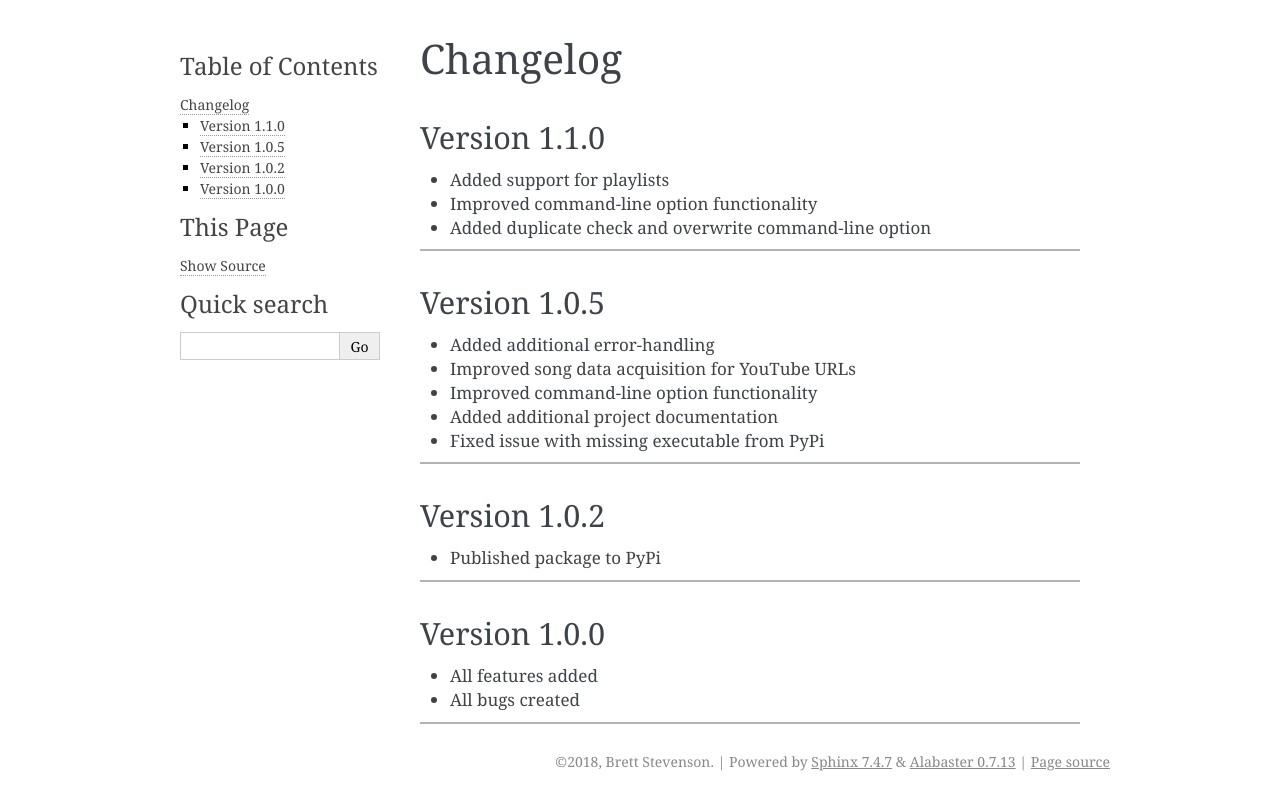
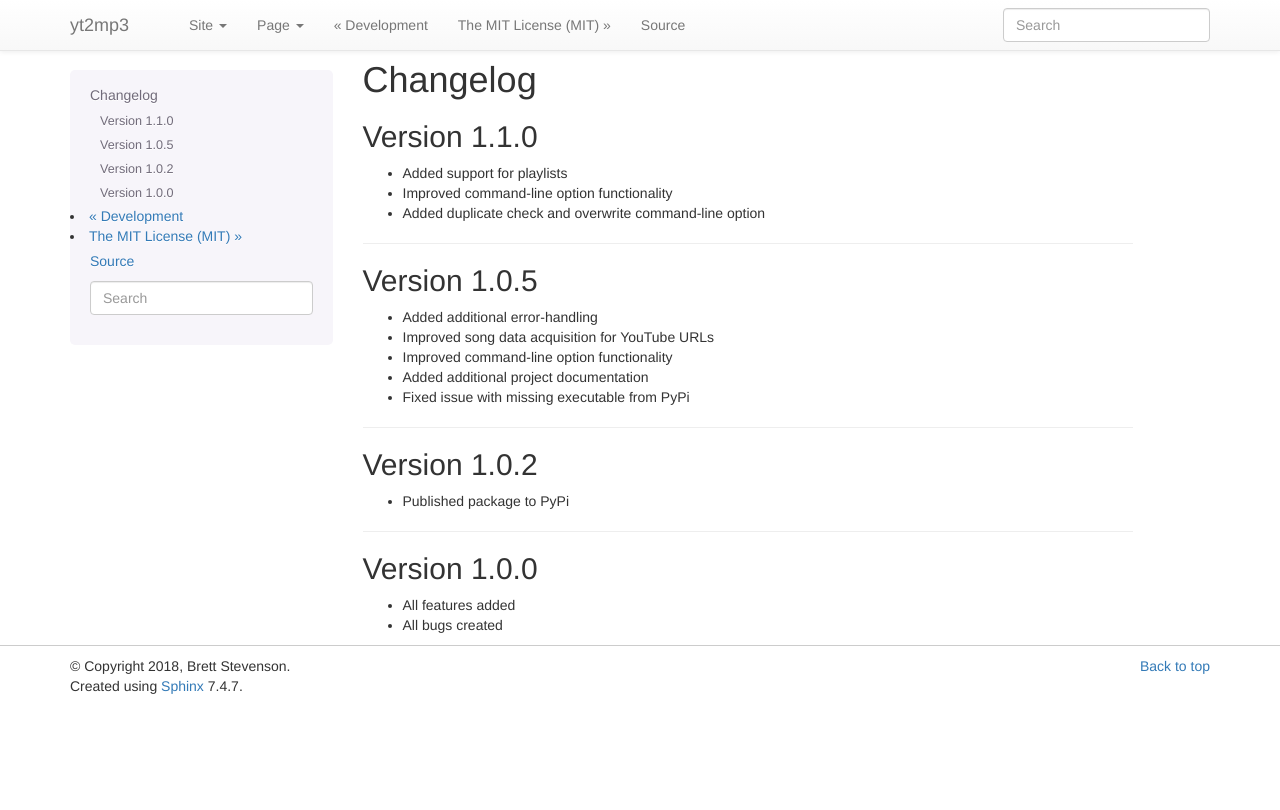
Before and after one commit to tterb/yt2mp3, a Sphinx documentation site: the page built from docs/source/changes.rst, in a window 1280 px wide. Shown: the top 810 px of the page. Built offline with Sphinx 7.4.7, drawn with Linux system fonts in a browser that asks for light colours; formulas are drawn with MathJax 3; part of the change alters nothing that is shown.

Commit message:
:books: Update program documentation

```diff
--- a/docs/source/changes.rst
+++ b/docs/source/changes.rst
@@ -33,5 +33,3 @@ Version 1.0.0
 
 * All features added
 * All bugs created
-
---------------------------------
--- a/docs/source/conf.py
+++ b/docs/source/conf.py
@@ -8,13 +8,21 @@
 
 # -- Path setup --------------------------------------------------------------
 
+import sys
+import os
+try:
+    import sphinx_bootstrap_theme
+except ImportError:
+    sphinx_bootstrap_theme = None
+
 # If extensions (or modules to document with autodoc) are in another directory,
 # add these directories to sys.path here. If the directory is relative to the
 # documentation root, use os.path.abspath to make it absolute, like shown here.
-#
-# import os
-# import sys
-# sys.path.insert(0, os.path.abspath('.'))
+#sys.path.insert(0, os.path.abspath('.'))
+#sys.path.insert(0, os.path.abspath('../../inquirer'))
+#sys.path.insert(0, os.path.abspath('.'))
+
+print sys.path
 
 
 # -- Project information -----------------------------------------------------
@@ -83,13 +91,15 @@ pygments_style = 'sphinx'
 # The theme to use for HTML and HTML Help pages.  See the documentation for
 # a list of builtin themes.
 #
-html_theme = 'alabaster'
+html_theme = 'bootstrap' if sphinx_bootstrap_theme else 'alabaster'
 
 # Theme options are theme-specific and customize the look and feel of a theme
 # further.  For a list of options available for each theme, see the
 # documentation.
 #
 # html_theme_options = {}
+if sphinx_bootstrap_theme:
+    html_theme_path = sphinx_bootstrap_theme.get_html_theme_path()
 
 # Add any paths that contain custom static files (such as style sheets) here,
 # relative to this directory. They are copied after the builtin static files,
```
Also changed, not shown: docs/CHANGELOG.md.
